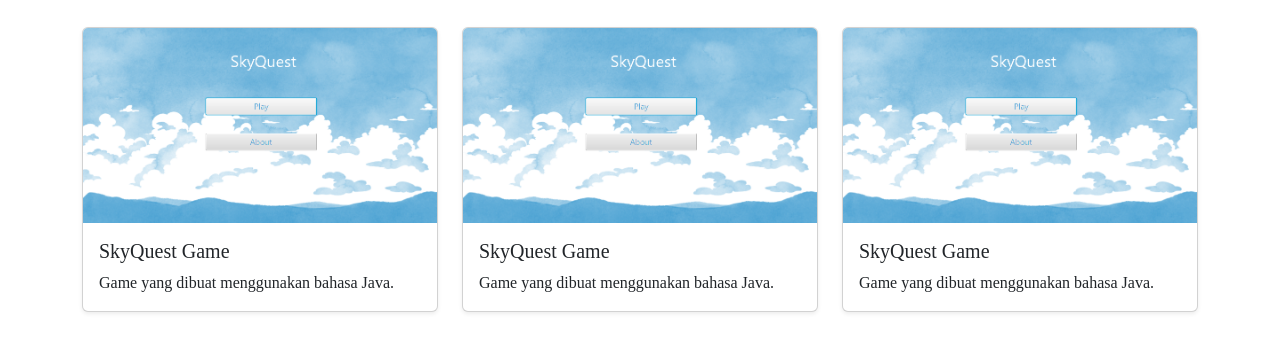
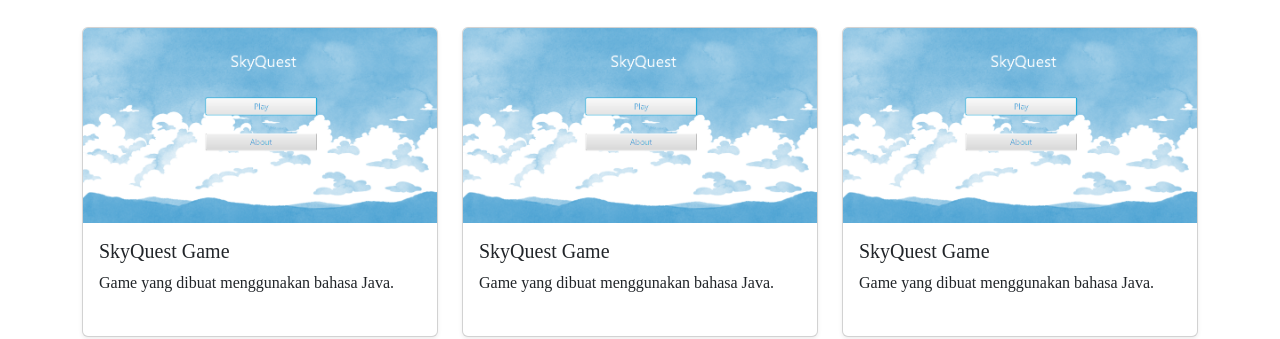
Before and after one commit to sulthonarissetiawan/sulthonarissetiawan.github.io, a plain HTML site: page index.html in a window 1280 px wide. Shown: the part 616-955 px from the top of the page. Drawn offline with nearby package versions, Linux system fonts and the light colour scheme; a web font is replaced by a local one.

Commit message:
index.html

```diff
--- a/index.html
+++ b/index.html
@@ -26,7 +26,7 @@
       text-align: center;
     }
     .project-card {
-      margin-buttom: 25px;
+      margin-bottom: 25px;
       transition: transform 0.3s ease, box-shadow 0.3s ease;
     }
     .project-card:hover {
```
